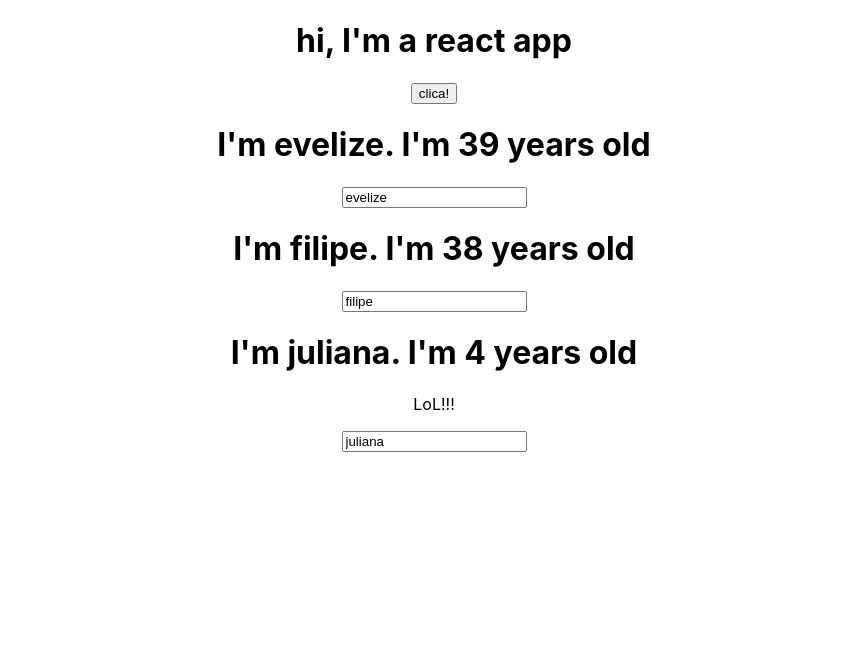
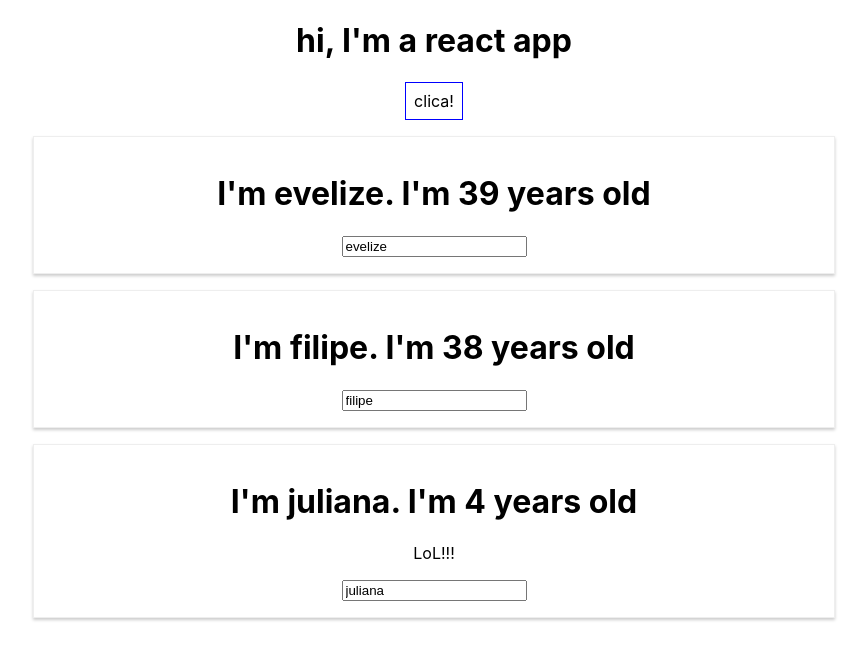
Before and after one commit to ninrod/react-cra, a React (Create React App) app: page / in a window 1280 px wide. Shown: the top 660 px of the page, without its empty margins (206-1073 px from the left). Built offline with nearby package versions, Linux system fonts and the light colour scheme.

Commit message:
add styling

```diff
--- a/src/App.js
+++ b/src/App.js
@@ -32,10 +32,18 @@ class App extends Component {
   };
 
   render() {
+    const style = {
+      backgroundColor: 'white',
+      font: 'inherit',
+      border: '1px solid blue',
+      padding: '8px',
+      cursor: 'pointer'
+    };
+
     return (
       <div className="App">
         <h1>hi, I'm a react app</h1>
-        <button onClick={this.clickHandler}>clica!</button>
+        <button style={style} onClick={this.clickHandler}>clica!</button>
         <Person
           age={this.state.persons[0].age}
           name={this.state.persons[0].name}/>
--- a/src/Person/Person.js
+++ b/src/Person/Person.js
@@ -1,8 +1,10 @@
 import React from 'react';
+
+import './Person.scss';
 
 const person = (props) => {
   return (
-    <div>
+    <div className="Person">
       <h1>I'm {props.name}. I'm {props.age} years old</h1>
       <p>{props.children}</p>
       <input
--- /dev/null
+++ b/src/Person/Person.scss
@@ -0,0 +1,8 @@
+.Person {
+    width: 60%;
+    margin: 16px auto;
+    border: 1px solid #eee;
+    box-shadow: 0 2px 3px #ccc;
+    padding: 16px;
+    text-align: center;
+}
```
